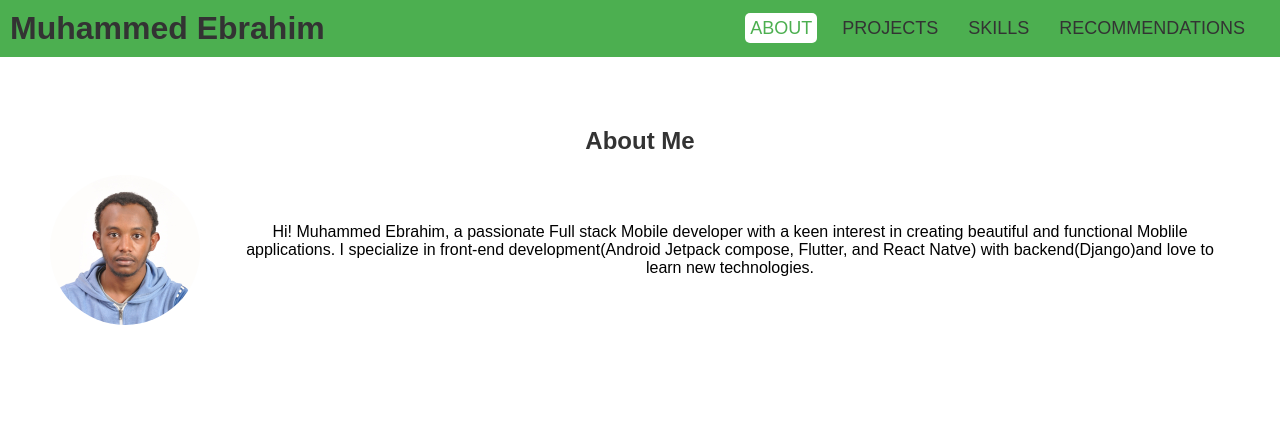
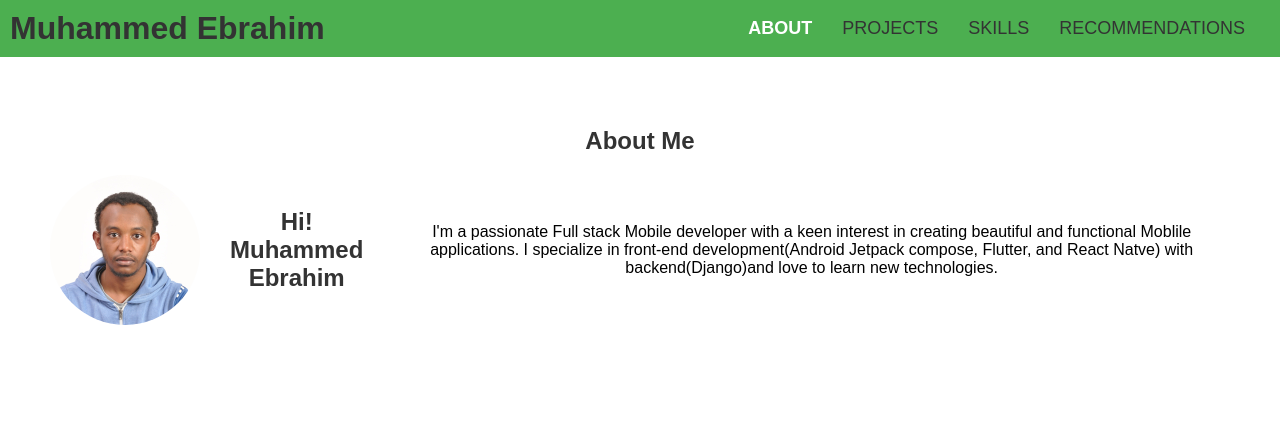
Before and after one commit to ebra2022-sudo/personal-porfolio-website, a plain HTML site: page index.html in a window 1280 px wide. In both pictures the pointer is over the link "ABOUT". Shown: the top 442 px of the page. Drawn offline with Linux system fonts and the light colour scheme.

Commit message:
final portfolio website

```diff
--- a/index.html
+++ b/index.html
@@ -25,7 +25,8 @@
     <h2>About Me</h2>
     <div class="about-content">
       <img src="my photo.jpg" alt="Profile Image" class="profile-img">
-      <p>Hi! Muhammed Ebrahim, a passionate Full stack Mobile developer with a keen interest in creating beautiful and functional Moblile applications. I specialize in front-end development(Android Jetpack compose, Flutter, and React Natve) with backend(Django)and love to learn new technologies.</p>
+      <h1>Hi! Muhammed Ebrahim </h1>
+      <p> I'm a passionate Full stack Mobile developer with a keen interest in creating beautiful and functional Moblile applications. I specialize in front-end development(Android Jetpack compose, Flutter, and React Natve) with backend(Django)and love to learn new technologies.</p>
     </div>
   </section>
 
--- a/styles.css
+++ b/styles.css
@@ -49,9 +49,8 @@ nav ul li a {
 }
 
 nav ul li a:hover {
-  color: #4CAF50;
-  background-color: #fff;
-  border-radius: 5px;
+  font-weight: bold;
+  color: white
 }
 
 /* About Section */
```
